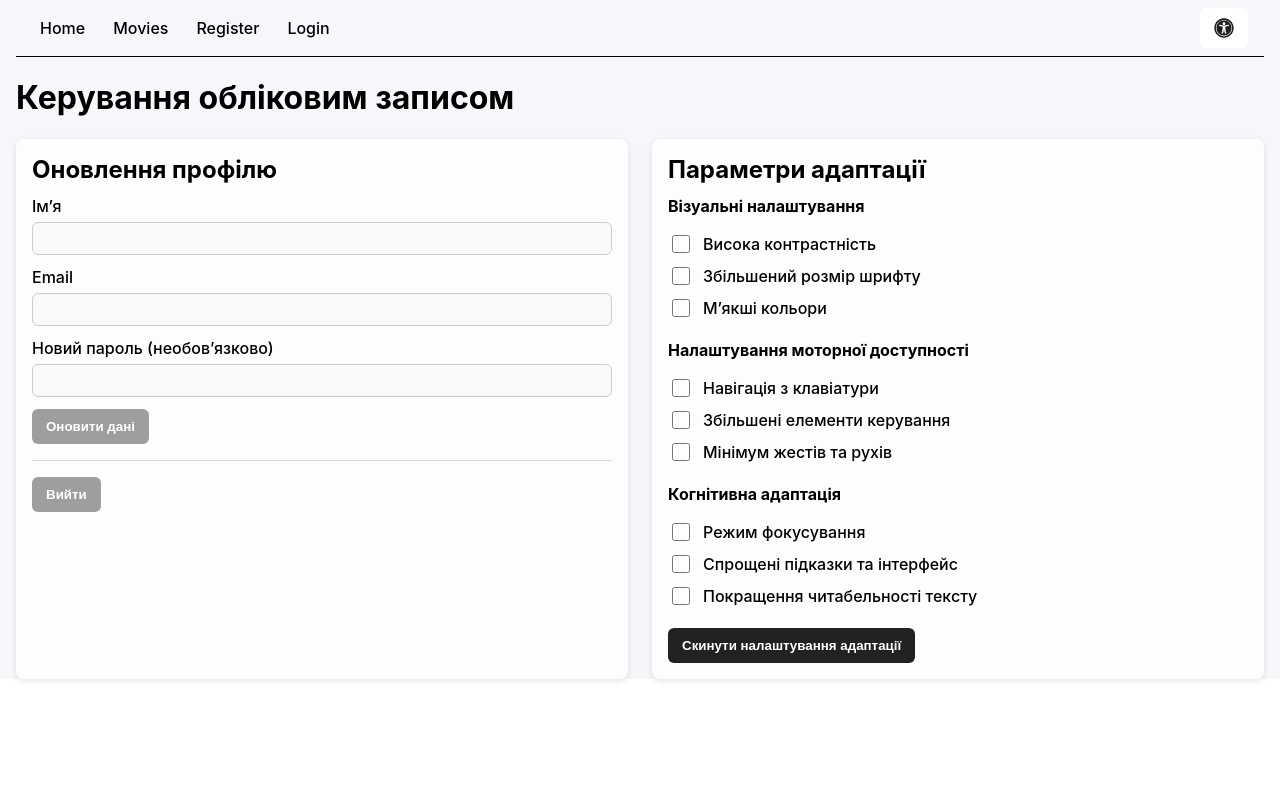
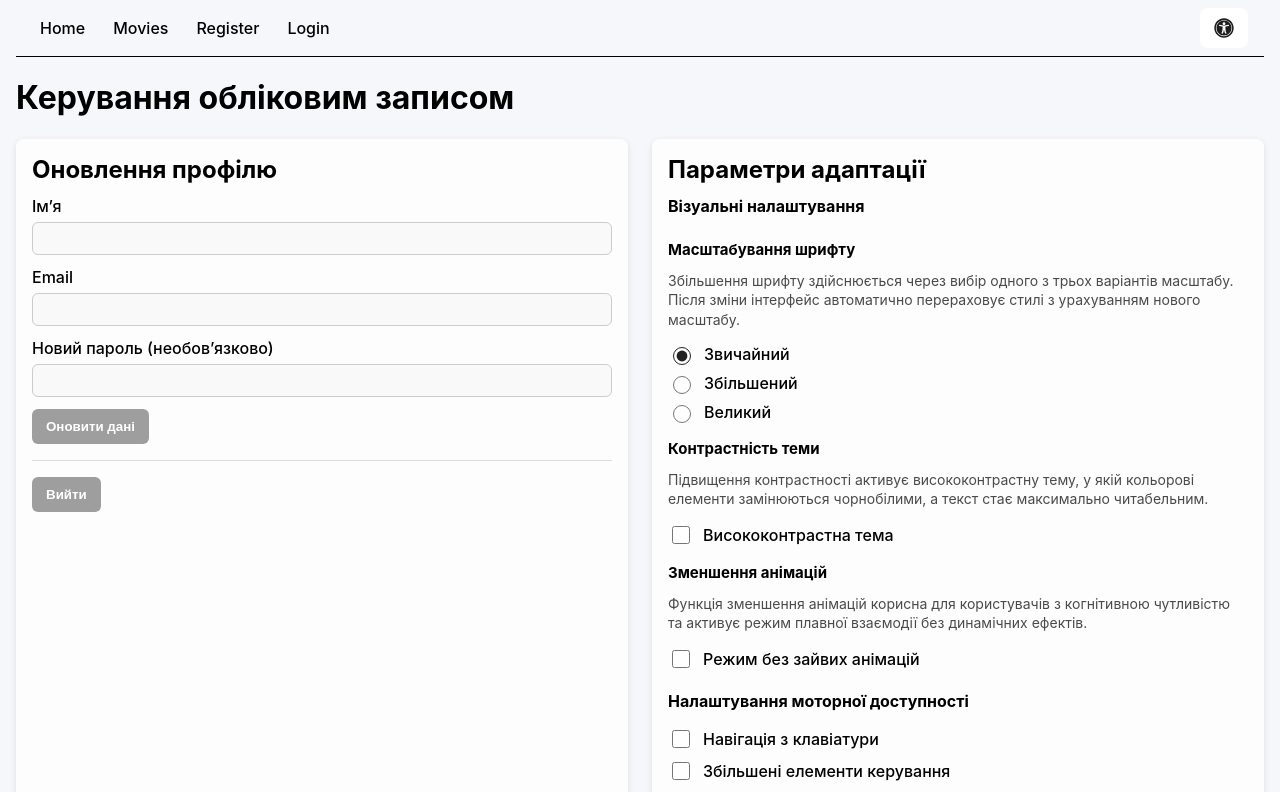
Before and after one commit to RayoKh/goit-react-hw-05-movies, a React (Create React App) app: page /goit-react-hw-05-movies/account in a window 1280 px wide. Shown: the top 792 px of the page. Built offline with nearby package versions, Linux system fonts and the light colour scheme.

Commit message:
Improve visual adaptation settings

```diff
--- a/src/pages/Account/Account.jsx
+++ b/src/pages/Account/Account.jsx
@@ -17,21 +17,24 @@ import {
   GroupTitle,
   Input,
   Message,
+  OptionDescription,
+  OptionTitle,
+  Radio,
+  RadioLabel,
   Title,
 } from './Account.styled';
 
 const getDefaultAdaptationState = () => ({
-  visual: [],
+  visual: {
+    fontScale: 'normal',
+    highContrast: false,
+    reducedAnimations: false,
+  },
   motor: [],
   cognitive: [],
 });
 
 const adaptationOptions = {
-  visual: [
-    { id: 'high-contrast', label: 'Висока контрастність' },
-    { id: 'large-text', label: 'Збільшений розмір шрифту' },
-    { id: 'softer-colors', label: 'Мʼякші кольори' },
-  ],
   motor: [
     { id: 'keyboard-navigation', label: 'Навігація з клавіатури' },
     { id: 'large-controls', label: 'Збільшені елементи керування' },
@@ -99,6 +102,23 @@ const Account = () => {
     await logoutUser();
     setUser(null);
     setStatus('Ви вийшли з облікового запису.');
+  };
+
+  const handleToggleVisual = settingName => {
+    setAdaptationSettings(prev => ({
+      ...prev,
+      visual: {
+        ...prev.visual,
+        [settingName]: !prev.visual[settingName],
+      },
+    }));
+  };
+
+  const handleFontScaleChange = fontScale => {
+    setAdaptationSettings(prev => ({
+      ...prev,
+      visual: { ...prev.visual, fontScale },
+    }));
   };
 
   const handleToggleAdaptation = (group, optionId) => {
@@ -178,15 +198,64 @@ const Account = () => {
           <Title>Параметри адаптації</Title>
           <AdaptationGroup>
             <GroupTitle>Візуальні налаштування</GroupTitle>
-            {adaptationOptions.visual.map(option => (
-              <CheckboxLabel key={option.id}>
-                <Checkbox
-                  checked={adaptationSettings.visual.includes(option.id)}
-                  onChange={() => handleToggleAdaptation('visual', option.id)}
-                />
-                {option.label}
-              </CheckboxLabel>
-            ))}
+            <OptionTitle>Масштабування шрифту</OptionTitle>
+            <OptionDescription>
+              Збільшення шрифту здійснюється через вибір одного з трьох варіантів
+              масштабу. Після зміни інтерфейс автоматично перераховує стилі з
+              урахуванням нового масштабу.
+            </OptionDescription>
+            <RadioLabel>
+              <Radio
+                name="font-scale"
+                checked={adaptationSettings.visual.fontScale === 'normal'}
+                onChange={() => handleFontScaleChange('normal')}
+              />
+              Звичайний
+            </RadioLabel>
+            <RadioLabel>
+              <Radio
+                name="font-scale"
+                checked={adaptationSettings.visual.fontScale === 'increased'}
+                onChange={() => handleFontScaleChange('increased')}
+              />
+              Збільшений
+            </RadioLabel>
+            <RadioLabel>
+              <Radio
+                name="font-scale"
+                checked={adaptationSettings.visual.fontScale === 'large'}
+                onChange={() => handleFontScaleChange('large')}
+              />
+              Великий
+            </RadioLabel>
+
+            <OptionTitle>Контрастність теми</OptionTitle>
+            <OptionDescription>
+              Підвищення контрастності активує висококонтрастну тему, у якій
+              кольорові елементи замінюються чорнобілими, а текст стає максимально
+              читабельним.
+            </OptionDescription>
+            <CheckboxLabel>
+              <Checkbox
+                checked={adaptationSettings.visual.highContrast}
+                onChange={() => handleToggleVisual('highContrast')}
+              />
+              Висококонтрастна тема
+            </CheckboxLabel>
+
+            <OptionTitle>Зменшення анімацій</OptionTitle>
+            <OptionDescription>
+              Функція зменшення анімацій корисна для користувачів з когнітивною
+              чутливістю та активує режим плавної взаємодії без динамічних
+              ефектів.
+            </OptionDescription>
+            <CheckboxLabel>
+              <Checkbox
+                checked={adaptationSettings.visual.reducedAnimations}
+                onChange={() => handleToggleVisual('reducedAnimations')}
+              />
+              Режим без зайвих анімацій
+            </CheckboxLabel>
           </AdaptationGroup>
 
           <AdaptationGroup>
--- a/src/pages/Account/Account.styled.js
+++ b/src/pages/Account/Account.styled.js
@@ -83,3 +83,30 @@ export const Checkbox = styled.input.attrs({ type: 'checkbox' })`
   accent-color: #222;
   cursor: pointer;
 `;
+
+export const OptionTitle = styled.h4`
+  margin: 8px 0 4px;
+  font-size: 15px;
+`;
+
+export const OptionDescription = styled.p`
+  margin: 0 0 6px;
+  font-size: 14px;
+  color: #4a4a4a;
+  line-height: 1.4;
+`;
+
+export const RadioLabel = styled.label`
+  display: flex;
+  align-items: center;
+  gap: 10px;
+  font-weight: 500;
+  cursor: pointer;
+`;
+
+export const Radio = styled.input.attrs({ type: 'radio' })`
+  width: 18px;
+  height: 18px;
+  accent-color: #222;
+  cursor: pointer;
+`;
```
